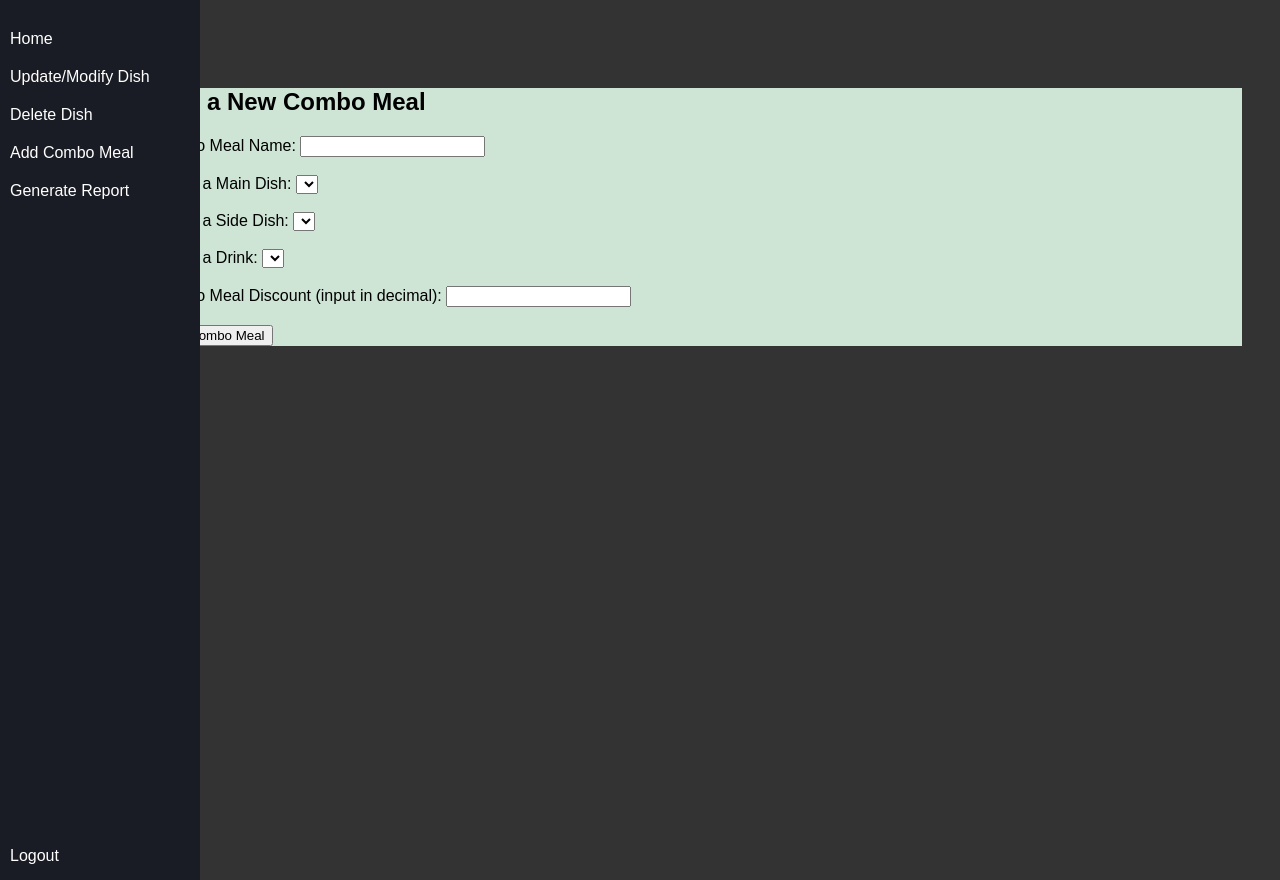
After one commit to ssamu801/MP_PHASE2, a PHP site: page /addComboMeal.php in a window 1280 px wide. The commit adds this page. Run offline with PHP 8.4, Linux system fonts and the light colour scheme; data that the repository does not hold is empty.

Commit message:
addComboMeal

```diff
--- /dev/null
+++ b/addComboMeal.php
@@ -0,0 +1,81 @@
+<!DOCTYPE html>
+<html>
+<head>
+    <title>Add Combo Meal</title>
+    <?php include 'connect.php'; ?>
+    <link rel="stylesheet" type="text/css" href="style.css">
+</head>
+<body>
+    <?php include 'navbar.php'; ?>
+
+    <main>
+        <div>
+		    <div id="title">
+			    <h2>Add a New Combo Meal</h2>
+		    </div>
+            <form action="comboMealDB.php" method="POST">
+
+            <label for="comboName">Combo Meal Name:</label>
+            <input type='text' name='comboName' required>
+            <br><br>
+
+            <label for="dishCategory">Select a Main Dish:</label>
+            <select name="mainDish" required>
+            <option value="" disabled selected hidden></option>
+
+            <?php
+                 $mainQuery = mysqli_query($conn, "SELECT * FROM dish WHERE dishCategory='Mains'");
+
+                    while ($dish = mysqli_fetch_assoc($mainQuery)) {
+                        echo '<option value="' . $dish['dishID'] . '">' . $dish['dishName'] . '</option>';
+                    }
+
+            ?>
+            </select>
+
+            <br><br>
+
+            <label for="dishCategory">Select a Side Dish:</label>
+            <select name="sideDish" required>
+            <option value="" disabled selected hidden></option>
+
+            <?php
+                 $sideQuery = mysqli_query($conn, "SELECT * FROM dish WHERE dishCategory='Sides'");
+
+                    while ($dish = mysqli_fetch_assoc($sideQuery)) {
+                        echo '<option value="' . $dish['dishID'] . '">' . $dish['dishName'] . '</option>';
+                    }
+
+            ?>
+            </select>
+
+            <br><br>
+
+            <label for="dishCategory">Select a Drink:</label>
+            <select name="drink" required>
+            <option value="" disabled selected hidden></option>
+
+            <?php
+                 $drinkQuery = mysqli_query($conn, "SELECT * FROM dish WHERE dishCategory='Drinks'");
+
+                    while ($dish = mysqli_fetch_assoc($drinkQuery)) {
+                        echo '<option value="' . $dish['dishID'] . '">' . $dish['dishName'] . '</option>';
+                    }
+
+            ?>
+            </select>
+
+            <br><br>
+
+            <label for="discount">Combo Meal Discount (input in decimal):</label>
+            <input type='text' name='discount' pattern="^\d+(\.\d{1,2})?$" title="Enter a valid decimal number (e.g., 0.50)" required>
+
+
+                <br><br>
+
+            <input type="Submit" value="Add Combo Meal">
+            </form>
+        </div>
+    </main>
+</body>
+</html>
--- a/homePage.php
+++ b/homePage.php
@@ -28,11 +28,13 @@
             </div>
             <div class="row">
                 <div class="column">
-                    <a href="#" class="content">
+                    <a href="addComboMeal.php" class="content">
+                        add combo meal
                     </a>
                 </div>
                 <div class="column">
-                    <a href="#" class="content">
+                    <a href="generatereport.php" class="content">
+                        generate report
                     </a>
                 </div>
             </div>
--- a/navbar.php
+++ b/navbar.php
@@ -3,7 +3,8 @@
     <li><a href="homePage.php">Home</a></li>
     <li><a href="updateDish.php">Update/Modify Dish</a></li>
     <li><a href="deleteDish.php">Delete Dish</a></li>
-    <li><a href="#">Contact</a></li>
+    <li><a href="addComboMeal.php">Add Combo Meal</a></li>
+    <li><a href="generatereport.php">Generate Report</a></li>
   </ul>
   <ul class="logout">
     <li><a href="#">Logout</a></li>
```
Also changed, not shown: comboMealDB.php (added, +85 -0 lines), modify.php (+10 -7 lines).
